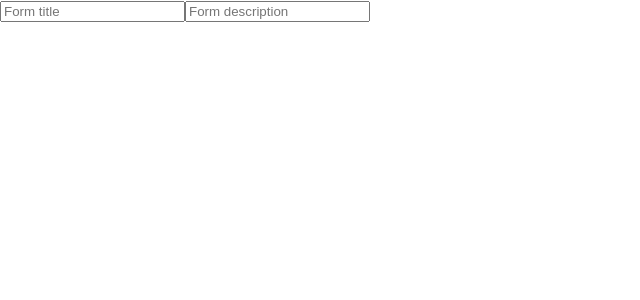
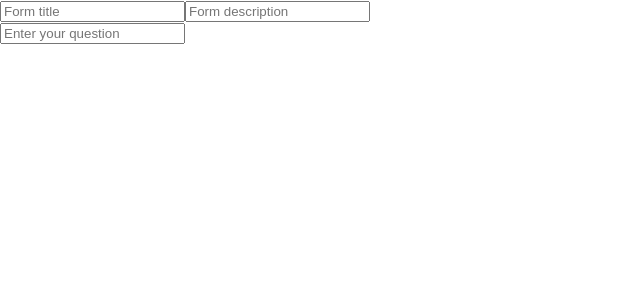
Before and after one commit to sheetal1403/form_demo, a React (Create React App) app: page / in a window 1280 px wide. Shown: the top 300 px of the page, without its empty margins (0-640 px from the left). Built offline with nearby package versions, Linux system fonts and the light colour scheme.

Commit message:
Add form question component

```diff
--- a/src/Form/Form.js
+++ b/src/Form/Form.js
@@ -1,5 +1,6 @@
 import React, { Component } from 'react';
 import FormHeader from '../FormHeader/FormHeader';
+import FormQuestion from '../FormQuestion/FormQuestion';
 
 class Form extends Component{
 
@@ -7,7 +8,11 @@ class Form extends Component{
 
     render(){
         return (
-            <FormHeader/>
+            <div>
+                <FormHeader/>
+                <FormQuestion/>
+            </div>
+
         )
     }
 }
--- /dev/null
+++ b/src/FormQuestion/FormQuestion.js
@@ -0,0 +1,9 @@
+import React from 'react'
+
+function FormQuestion() {
+    return (
+        <input type="text" placeholder="Enter your question"/>
+    )
+}
+
+export default FormQuestion
```
